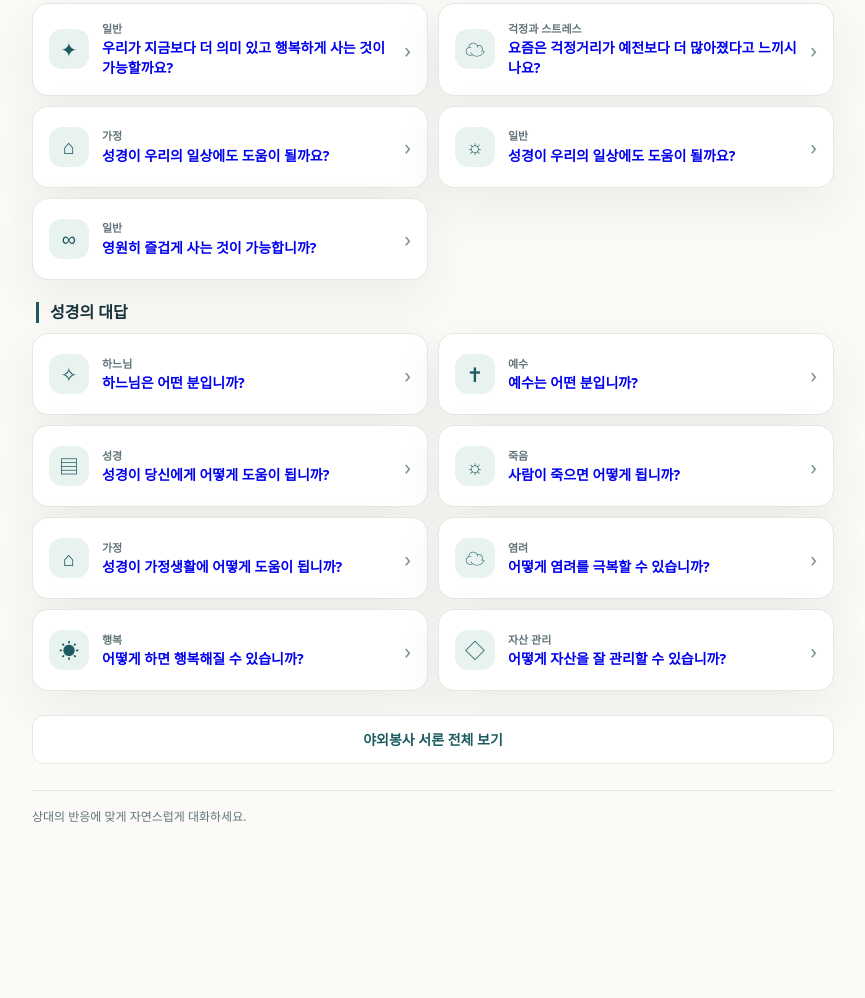
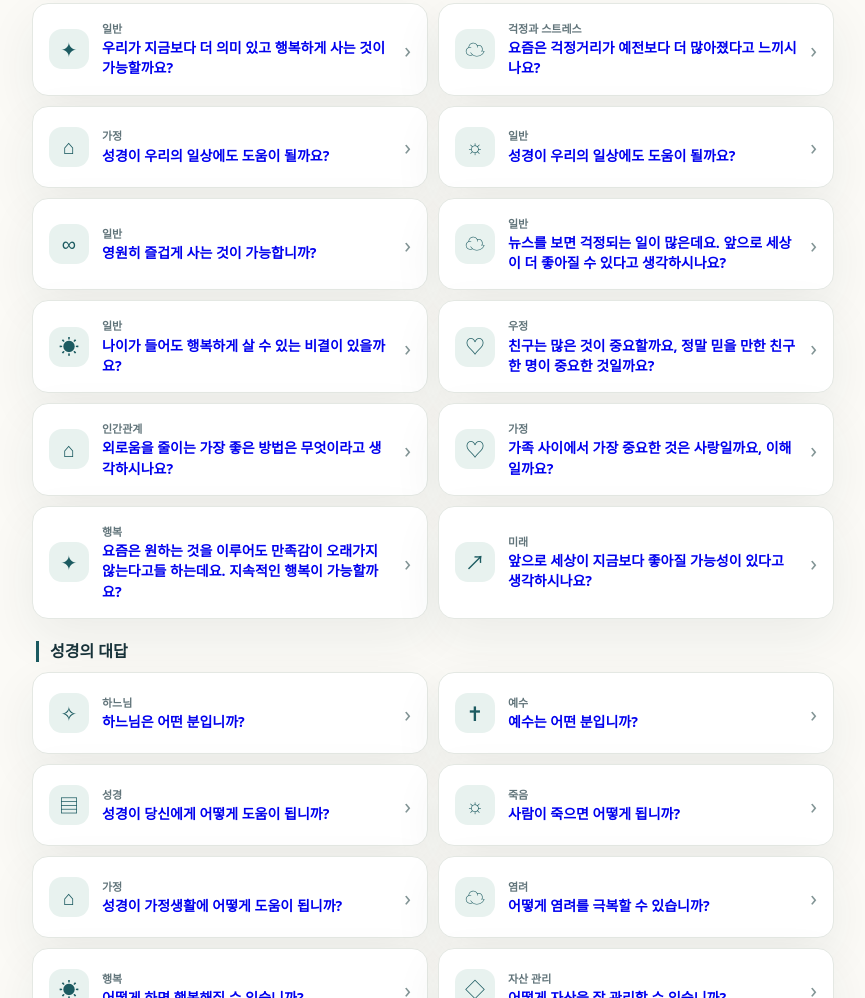
Before and after one commit to down0619/bible-conversation-guide, a plain HTML site: page index.html in a window 1280 px wide. Shown: the part 897-1895 px from the top of the page, without its empty margins (207-1072 px from the left). Before the commit the page ends 1784 px from the top, so only its background shows below. Drawn offline with Linux system fonts and the light colour scheme.

Commit message:
대화 서론 질문 7개 추가

```diff
--- a/index.html
+++ b/index.html
@@ -16,7 +16,15 @@
 <a class="question" href="conversation.html?topic=worry-stress"><span class="symbol">☁</span><span><small>걱정과 스트레스</small><strong>요즘은 걱정거리가 예전보다 더 많아졌다고 느끼시나요?</strong></span><span class="arrow">›</span></a>
 <a class="question" href="conversation.html?topic=bible-daily-family"><span class="symbol">⌂</span><span><small>가정</small><strong>성경이 우리의 일상에도 도움이 될까요?</strong></span><span class="arrow">›</span></a>
 <a class="question" href="conversation.html?topic=bible-daily-general"><span class="symbol">☼</span><span><small>일반</small><strong>성경이 우리의 일상에도 도움이 될까요?</strong></span><span class="arrow">›</span></a>
-<a class="question" href="conversation.html?topic=live-forever-happily"><span class="symbol">∞</span><span><small>일반</small><strong>영원히 즐겁게 사는 것이 가능합니까?</strong></span><span class="arrow">›</span></a></section>
+<a class="question" href="conversation.html?topic=live-forever-happily"><span class="symbol">∞</span><span><small>일반</small><strong>영원히 즐겁게 사는 것이 가능합니까?</strong></span><span class="arrow">›</span></a>
+<a class="question" href="conversation.html?topic=news-world-better"><span class="symbol">☁</span><span><small>일반</small><strong>뉴스를 보면 걱정되는 일이 많은데요. 앞으로 세상이 더 좋아질 수 있다고 생각하시나요?</strong></span><span class="arrow">›</span></a>
+<a class="question" href="conversation.html?topic=happy-when-aging"><span class="symbol">☀</span><span><small>일반</small><strong>나이가 들어도 행복하게 살 수 있는 비결이 있을까요?</strong></span><span class="arrow">›</span></a>
+<a class="question" href="conversation.html?topic=meaningful-friendship"><span class="symbol">♡</span><span><small>우정</small><strong>친구는 많은 것이 중요할까요, 정말 믿을 만한 친구 한 명이 중요한 것일까요?</strong></span><span class="arrow">›</span></a>
+<a class="question" href="conversation.html?topic=reduce-loneliness"><span class="symbol">⌂</span><span><small>인간관계</small><strong>외로움을 줄이는 가장 좋은 방법은 무엇이라고 생각하시나요?</strong></span><span class="arrow">›</span></a>
+<a class="question" href="conversation.html?topic=family-love-understanding"><span class="symbol">♡</span><span><small>가정</small><strong>가족 사이에서 가장 중요한 것은 사랑일까요, 이해일까요?</strong></span><span class="arrow">›</span></a>
+<a class="question" href="conversation.html?topic=lasting-happiness"><span class="symbol">✦</span><span><small>행복</small><strong>요즘은 원하는 것을 이루어도 만족감이 오래가지 않는다고들 하는데요. 지속적인 행복이 가능할까요?</strong></span><span class="arrow">›</span></a>
+<a class="question" href="conversation.html?topic=future-better-world"><span class="symbol">↗</span><span><small>미래</small><strong>앞으로 세상이 지금보다 좋아질 가능성이 있다고 생각하시나요?</strong></span><span class="arrow">›</span></a>
+</section>
 <h3 class="group-title">성경의 대답</h3>
 <section class="questions" aria-label="성경의 대답">
 <a class="question" href="conversation.html?topic=who-is-god"><span class="symbol">✧</span><span><small>하느님</small><strong>하느님은 어떤 분입니까?</strong></span><span class="arrow">›</span></a>
```
